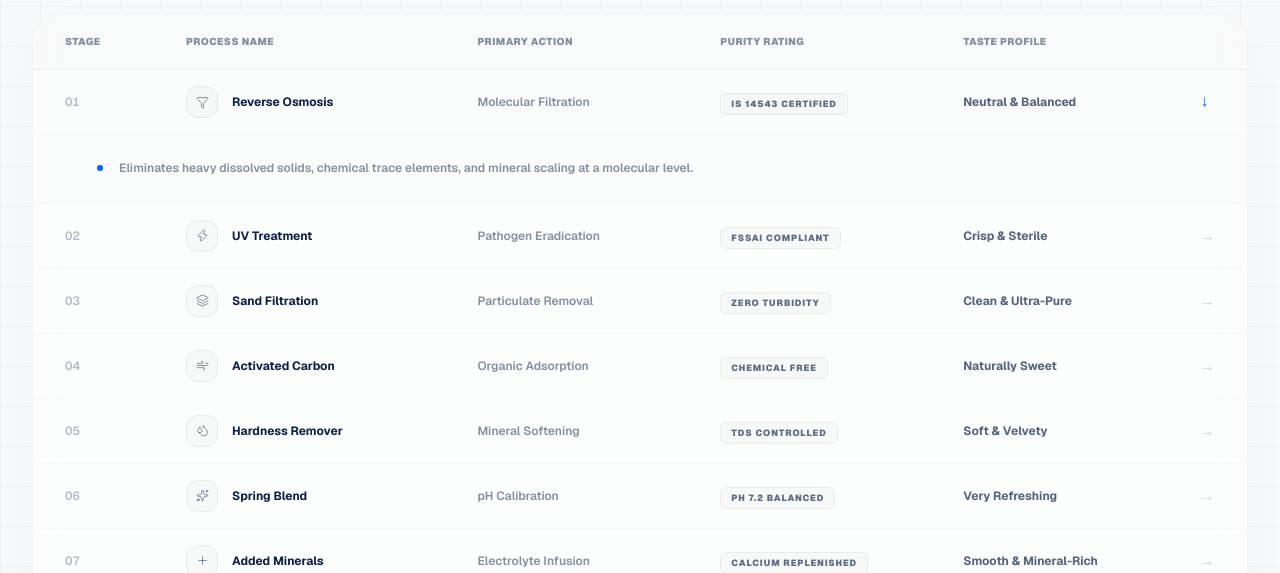
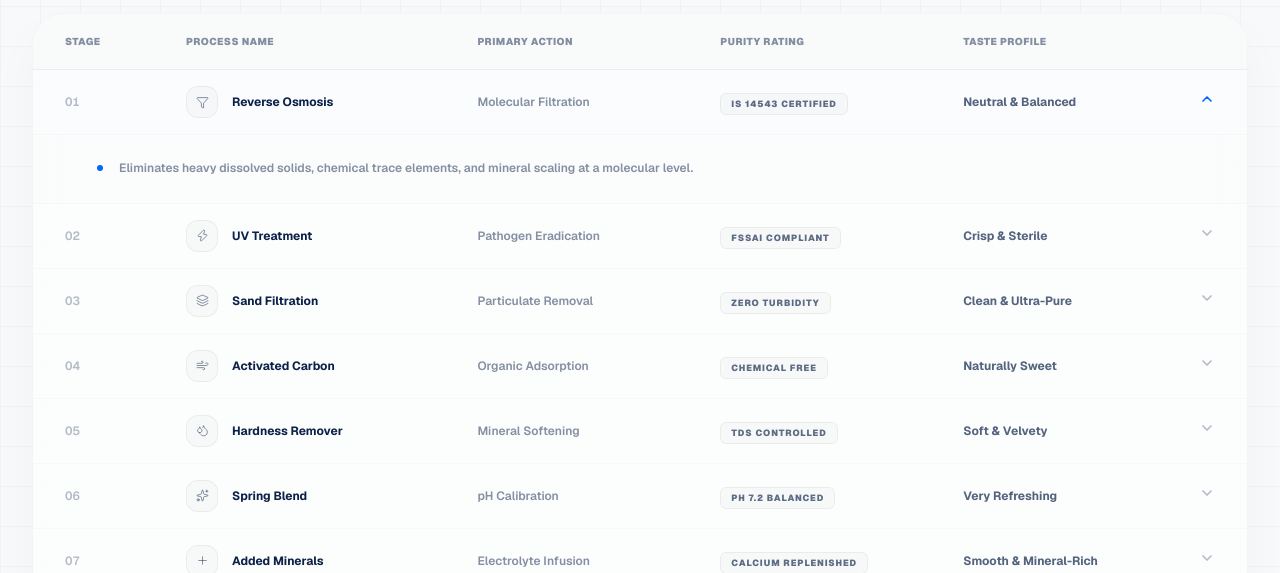
Before and after one commit to chetanjwork/pureharvest-website, a Next.js app in the folder client/: page / in a window 1280 px wide. Shown: the part 5017-5590 px from the top of the page. Built offline with nearby package versions, Linux system fonts and the light colour scheme.

Commit message:
refactor: optimize 10-Stage Purification table UI for mobile breakpoints and accessibility

```diff
--- a/client/src/components/layout/Purification.tsx
+++ b/client/src/components/layout/Purification.tsx
@@ -8,7 +8,7 @@ import { motion, AnimatePresence } from 'framer-motion';
 import {
   Droplets, Zap, Filter, Wind, FlaskConical,
   Sparkles, Plus, Layers, Shield, RefreshCw,
-  Activity, Gauge, ShieldCheck, Check
+  Activity, Gauge, ShieldCheck, Check, ChevronDown
 } from 'lucide-react';
 
 const STAGES = [
@@ -124,7 +124,7 @@ export default function Purification() {
     >
 
       {/* Absolute Dynamic Grid Mesh (Brand Accent Linked) */}
-      <div className="absolute inset-0 bg-[linear-gradient(to_right,rgba(11,33,71,0.03)_1px,transparent_1px),linear-gradient(to_bottom,rgba(11,33,71,0.03)_1px,transparent_1px)] bg-[size:40px_40px] pointer-events-none z-0" />
+      <div className="absolute inset-0 bg-[repeating-linear-gradient(to_right,rgba(11,33,71,0.03)_0,rgba(11,33,71,0.03)_1px,transparent_1px,transparent_40px),repeating-linear-gradient(to_bottom,rgba(11,33,71,0.03)_0,rgba(11,33,71,0.03)_1px,transparent_1px,transparent_40px)] pointer-events-none z-0" />
 
       <Container className="relative z-10">
 
@@ -188,7 +188,7 @@ export default function Purification() {
         </div>
 
         {/* ── DESKTOP: Laboratory Specifications Table ── */}
-        <div className="hidden lg:block w-full overflow-hidden bg-white/95 md:bg-white/60 md:backdrop-blur-md border border-black/[0.03] rounded-[32px] shadow-[0_20px_50px_rgba(0,0,0,0.03)] relative z-10">
+        <div className="hidden md:block w-full overflow-hidden bg-white/95 md:bg-white/60 md:backdrop-blur-md border border-black/[0.03] rounded-[32px] shadow-[0_20px_50px_rgba(0,0,0,0.03)] relative z-10">
           <table className="w-full text-left border-collapse">
             <thead>
               <tr className="border-b border-black/[0.05] bg-black/[0.01]">
@@ -208,8 +208,8 @@ export default function Purification() {
                   <React.Fragment key={stage.number}>
                     <tr
                       onClick={() => setExpandedIndex(isExpanded ? null : idx)}
-                      className={`border-b border-black/[0.02] last:border-none transition-all duration-300 cursor-pointer hover:bg-black/[0.01] ${
-                        isExpanded ? 'bg-black/[0.005]' : ''
+                      className={`border-b border-black/[0.02] last:border-none transition-all duration-300 cursor-pointer hover:bg-slate-50/60 ${
+                        isExpanded ? 'bg-slate-50/40' : ''
                       }`}
                     >
                       <td className="py-4 px-8 text-xs font-semibold text-brand-accent/30 tabular-nums">{stage.number}</td>
@@ -230,8 +230,10 @@ export default function Purification() {
                         </span>
                       </td>
                       <td className="py-4 px-8 text-xs font-bold text-brand-accent/70">{stage.taste}</td>
-                      <td className="py-4 px-8 text-right text-brand-accent/20 font-black">
-                        <span className={`inline-block transition-transform duration-300 ${isExpanded ? 'rotate-90 text-brand-secondary' : ''}`}>→</span>
+                      <td className="py-4 px-8 text-right text-brand-accent/30 font-black">
+                        <div className={`inline-block transition-transform duration-300 ${isExpanded ? 'rotate-180 text-brand-secondary' : ''}`}>
+                          <ChevronDown size={16} strokeWidth={2.5} />
+                        </div>
                       </td>
                     </tr>
                     {/* Collapsible details row */}
@@ -260,8 +262,8 @@ export default function Purification() {
           </table>
         </div>
 
-        {/* ── MOBILE & TABLET: Micro-Accordion Specifications Index ── */}
-        <div className="lg:hidden w-full flex flex-col gap-2.5 relative z-10">
+        {/* ── MOBILE: Micro-Accordion Specifications Index ── */}
+        <div className="md:hidden w-full flex flex-col gap-2.5 relative z-10">
           {STAGES.map((stage, idx) => {
             const Icon = stage.icon;
             const isExpanded = expandedIndex === idx;
@@ -293,8 +295,8 @@ export default function Purification() {
                     <span className="text-[8px] font-bold uppercase tracking-wider px-2 py-0.5 rounded bg-[#F8F9FA] md:bg-black/[0.02] text-brand-accent/60 border border-black/5 shrink-0 leading-none">
                       {stage.index.replace(' Certified', '').replace(' Compliant', '').replace(' Double Safe', '')}
                     </span>
-                    <span className={`text-[10px] text-brand-accent/30 transition-transform duration-300 font-bold shrink-0 ${isExpanded ? 'rotate-90 text-brand-secondary' : ''}`}>
-                      →
+                    <span className={`text-brand-accent/40 transition-transform duration-300 shrink-0 ${isExpanded ? 'rotate-180 text-brand-secondary' : ''}`}>
+                      <ChevronDown size={16} strokeWidth={2.5} />
                     </span>
                   </div>
                 </button>
```
